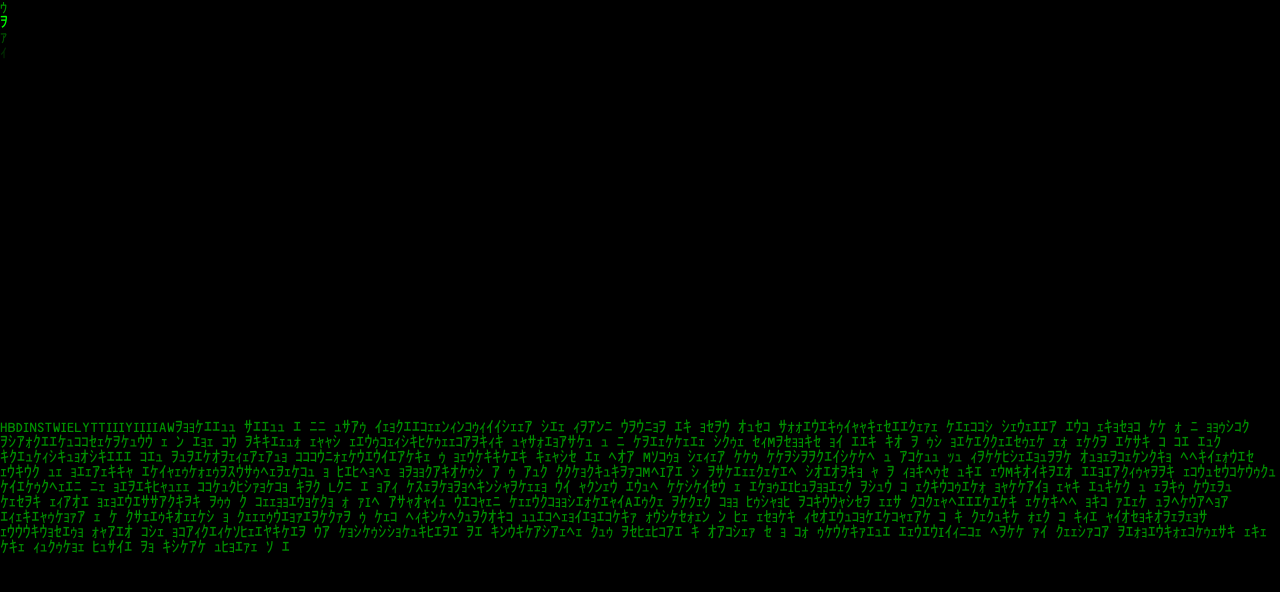
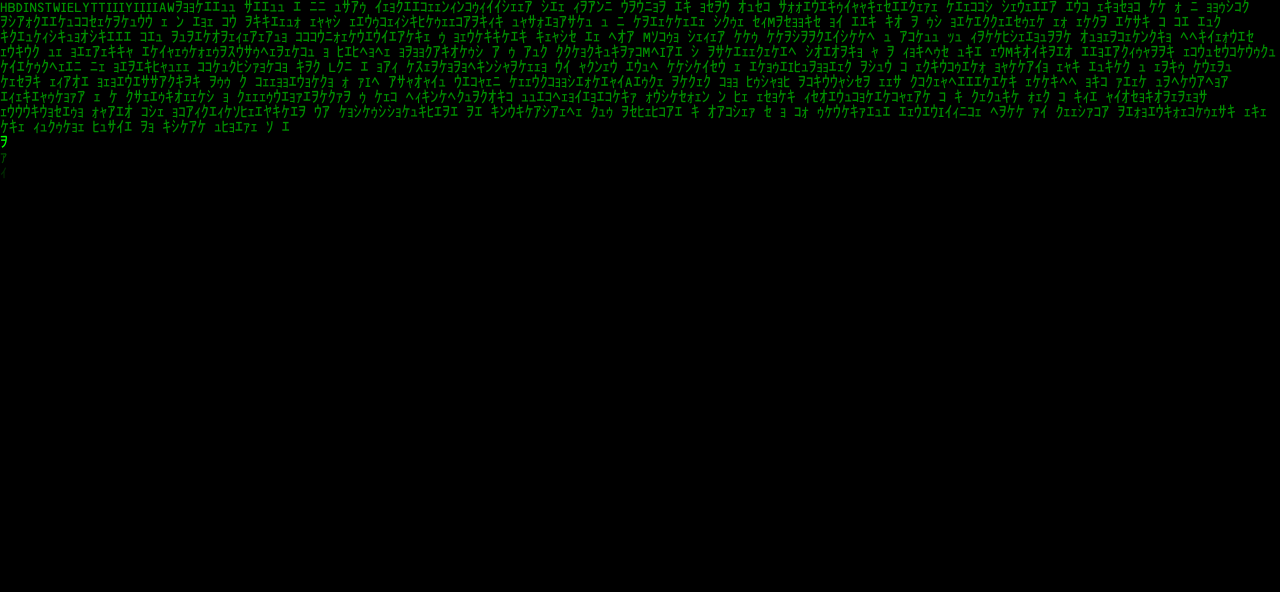
Before and after one commit to gonzo1138/matrixcodestream, a plain HTML site: page index.html in a window 1280 px wide. Drawn offline with Linux system fonts and the light colour scheme.

Commit message:
minor progress

```diff
--- a/css/stylesheet.css
+++ b/css/stylesheet.css
@@ -24,6 +24,7 @@ html, body{
 	font-family: Roboto-mono, monospace;
 	color: #009000;
 	font-size: medium;
+/*	writing-mode: vertical-lr;	*/
 }
 
 #matrix{
--- a/index.html
+++ b/index.html
@@ -9,7 +9,7 @@
 
 	<body>
 		<div id="matrix">
-			<p id="code">d</p>
+			<p id="code"></p>
 			<p id="test1">a</p>
 			<p id="test2">b</p>
 			<p id="test3">c</p>
--- a/js/script.js
+++ b/js/script.js
@@ -32,7 +32,7 @@ window.onload = function(){
     for (let i=0; i<matrix.length; i++){
         for (let j=0; j<matrix[i].length; j++){
             setTimeout(function(){
-                document.getElementById("matrix").innerHTML += matrix[i].charAt(j);
+                document.getElementById("code").innerHTML += matrix[i].charAt(j);
                 console.log("ZEICHEN");
             }, 50*j);
             console.log("pause");
```
